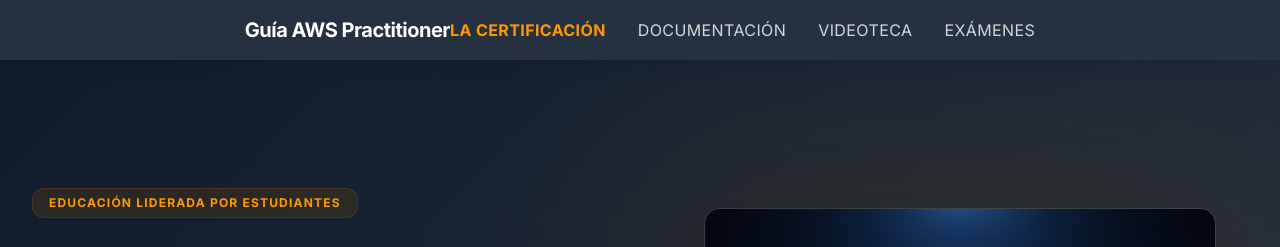
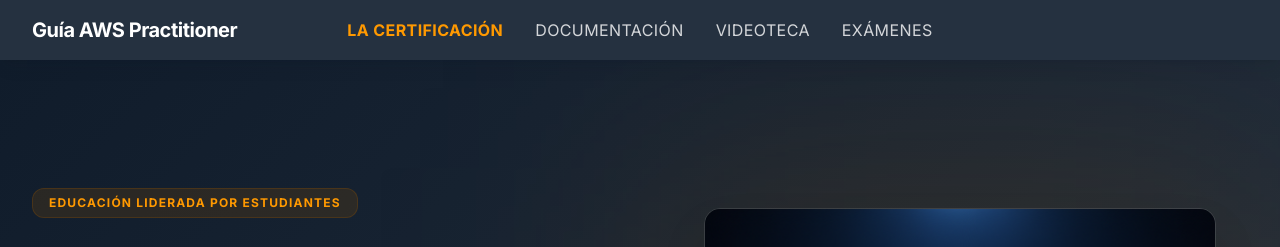
Before and after one commit to 16IMA/Proyecto_web_AWS_re-Start, a plain HTML site: page index.html in a window 1280 px wide. Shown: the top 247 px of the page. Drawn offline with nearby package versions, Linux system fonts and the light colour scheme.

Commit message:
feat(header): center nav and left-align title

```diff
--- a/index.html
+++ b/index.html
@@ -99,9 +99,9 @@
 <body class="bg-surface text-on-surface selection:bg-primary-container selection:text-on-primary-container">
     <!-- TopNavBar -->
     <header
-        class="bg-[#253140] dark:bg-slate-950/80 backdrop-blur-md text-white docked full-width top-0 sticky z-50 shadow-lg shadow-[#101c2b]/10 flex justify-center items-center w-full px-8 py-4">
+        class="bg-[#253140] dark:bg-slate-950/80 backdrop-blur-md text-white docked full-width top-0 sticky z-50 shadow-lg shadow-[#101c2b]/10 flex items-center w-full px-8 py-4 relative">
         <div class="text-xl font-bold text-white tracking-tight">Guía AWS Practitioner </div>
-        <nav class="hidden md:flex items-center gap-8">
+        <nav class="hidden md:flex items-center gap-8 absolute left-1/2 transform -translate-x-1/2">
             <a class="label-md uppercase tracking-wide text-[#ff9900] font-bold hover:text-[#ff9900] transition-colors duration-300"
                 href="#certification">La Certificación</a>
             <a class="label-md uppercase tracking-wide text-white/80 hover:text-[#ff9900] transition-colors duration-300"
@@ -111,7 +111,8 @@
             <a class="label-md uppercase tracking-wide text-white/80 hover:text-[#ff9900] transition-colors duration-300"
                 href="#exams">Exámenes</a>
         </nav>
-        </header>
+
+    </header>
     <main>
         <!-- Hero Section -->
         <section class="hero-gradient pt-32 pb-24 px-8 overflow-hidden relative">
```
